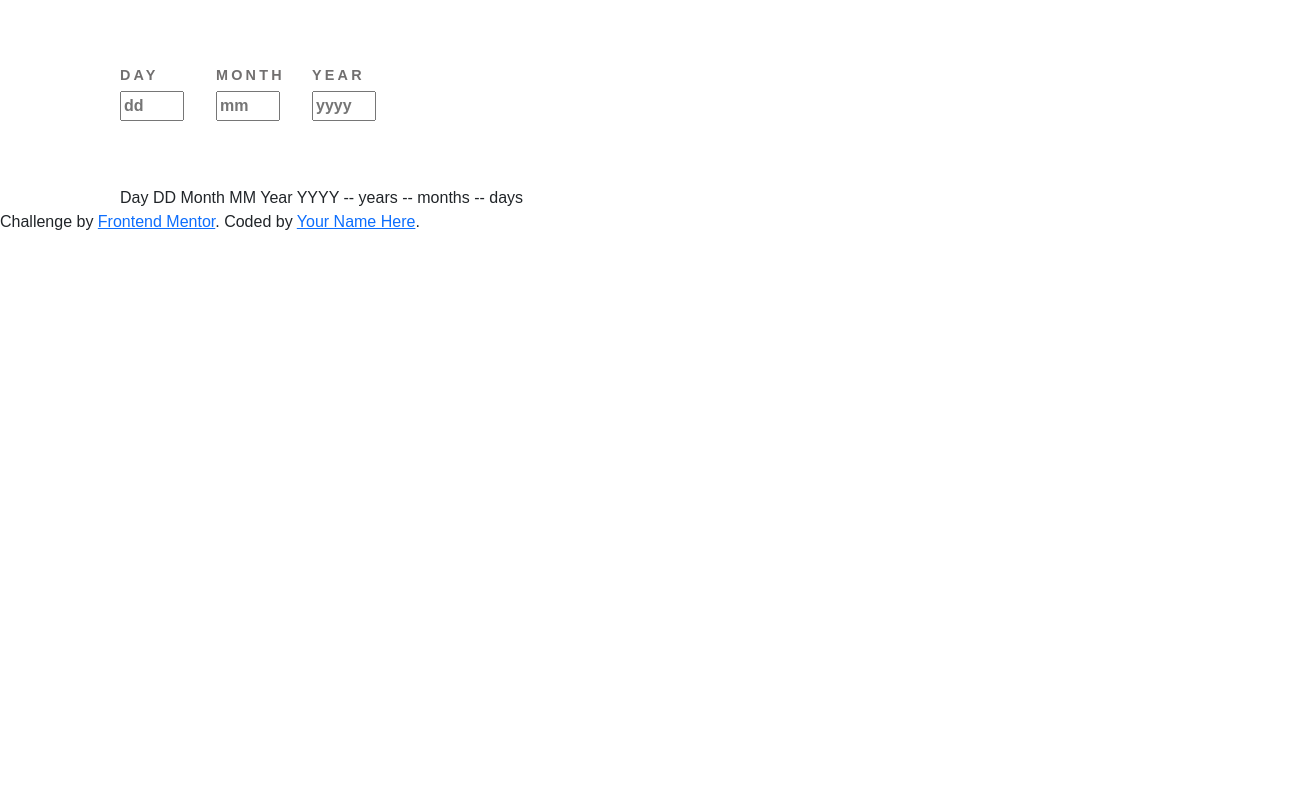
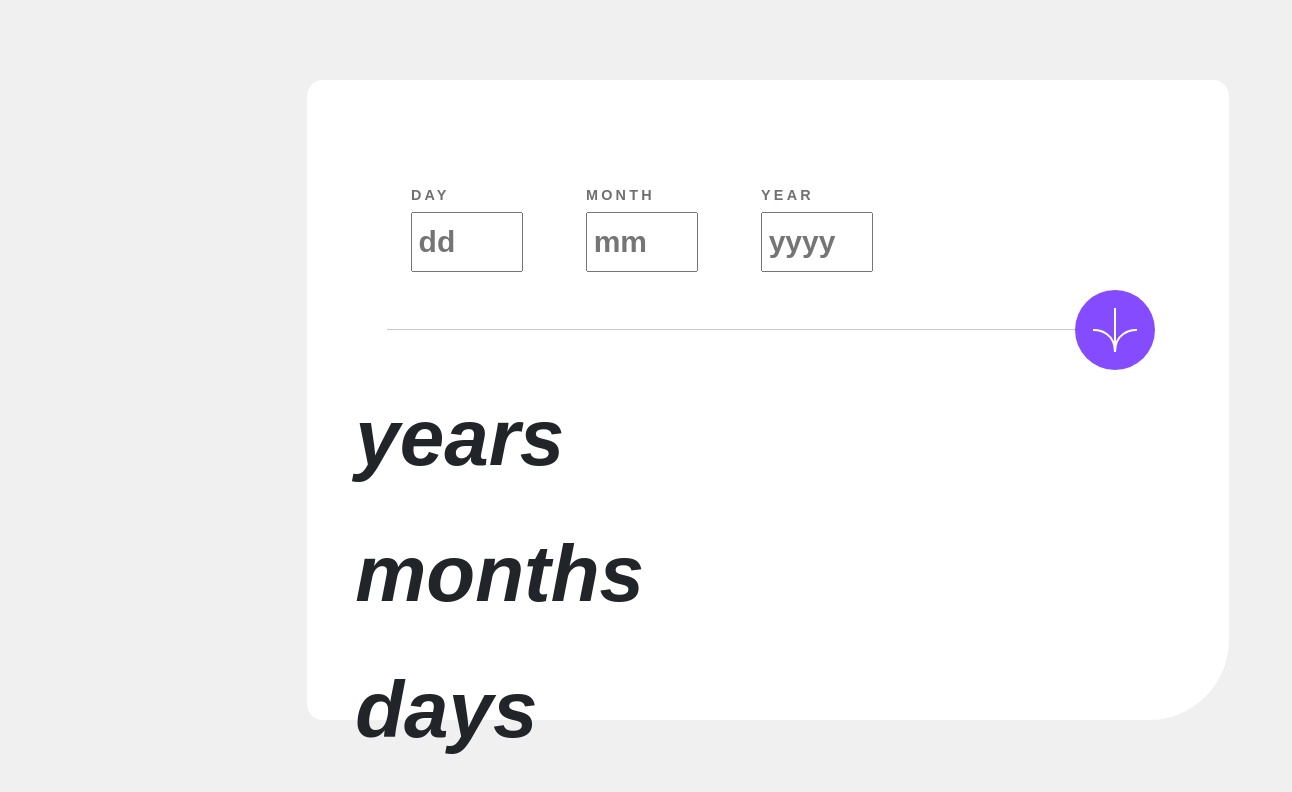
Before and after one commit to jjjooeyyy/Age-Calculator-App, a plain HTML site: page index.html in a window 1536 px wide. Shown: the whole page, without its empty margins (0-1292 px from the left). Drawn offline with nearby package versions, Linux system fonts and the light colour scheme.

Commit message:
work on the responsive design

```diff
--- a/index.html
+++ b/index.html
@@ -13,49 +13,48 @@
 
 <body>
 
-<div class="container">
- <!--  <div class="row input-wrapper">
-    <p class="col-3">DAY</p>
-    <p class="col-3">MONTH</p>
-    <p class="col-3">YEAR</p>
+<form>
 
-    <div class="row">
-    <input type="number" min="1" max="31" class="col-3">
-    <input type="number" min="1" max="12" class="col-3">
-    <input type="number" class="col-3">
+   <div class="input-wrapper">
 
-    </div> -->
-   <div class="input-wrapper">
     <div class="input-field">
       <label id="day">DAY</label>
       <input type="number" placeholder="dd" min="1" max="31">
     </div>
+
     <div class="input-field">
       <label id="month">MONTH</label>
       <input type="number" placeholder="mm" min="1" max="12">
    </div>
+
    <div class="input-field">
     <label id="year">YEAR</label>
     <input type="number" placeholder="yyyy">
     </div>
+
    </div>
-  Day
-  DD
-
-  Month
-  MM
-
-  Year
-  YYYY
-
-  -- years
-  -- months
-  -- days
+   <div class="seperator">
+    <hr>
+   <button id="btn"><img src="/assets/images/icon-arrow.svg"></button>
   </div>
 
-  <div class="attribution">
+  <div class="output">
+
+    <span id="year-output"></span><p>years</p>
+
+    <span id="month-output"></span><p>months</p>
+
+    <span id="day-output"></span><p>days</p>
+
+
+  </div>
+
+  </form>
+
+  <!-- <div class="attribution">
     Challenge by <a href="https://www.frontendmentor.io?ref=challenge" target="_blank">Frontend Mentor</a>.
     Coded by <a href="#">Your Name Here</a>.
-  </div>
+  </div> -->
+
 </body>
 </html>
--- a/style.css
+++ b/style.css
@@ -1,18 +1,32 @@
 *{
     box-sizing: border-box;
     font-family: 'Poppins', sans-serif;
+
 }
 
 body {
-    background-color: hsl(0, 0%, 86%);
     font-family: 'Poppins', sans-serif;
+    place-items: center;
+    overflow: hidden;
+    height: 100vh;
+	width: 100vw;
+	display: grid;
+    background-color: hsl(0, 0%, 94%) !important;
+}
+
+form {
+    margin: 1rem;
+    padding: 3rem;
+    background-color: hsl(0, 0%, 100%) ;
+    flex-direction: column;
+    border-radius: 1rem 1rem 5rem 1rem;
 }
 
 .input-wrapper {
-    margin: 5% auto;
-    font-family: 'Poppins', sans-serif;
+    place-content: center;
     display: flex;
     flex-direction: row;
+    padding-top: 1rem;
     gap: 2rem;
 }
 
@@ -24,8 +38,8 @@ body {
 
 input {
    font-weight: 700;
-   font-size: 30px;
-
+   font-size: 40px;
+   padding: 5%;
 }
 
 label {
@@ -35,3 +49,73 @@ label {
 	margin-bottom: 0.3rem;
     color: hsl(0, 1%, 44%);
 }
+
+.seperator {
+    display: flex;
+    flex-direction: row;
+    align-items: center;
+    justify-content: space-between;
+    margin: 2rem;
+}
+
+hr {
+   border: 1px solid hsl(0, 0%, 86%);
+   width: 100%;
+   height: 1px;
+}
+
+#btn {
+    background-color: hsl(259, 100%, 65%);
+    border-radius: 100%;
+    height: 3.5rem;
+    width:max-content;
+    border:none;
+    position: absolute;
+    left: 45%;
+}
+
+.output {
+place-content: center;
+}
+
+.output p {
+    font-family: 'Poppins', sans-serif;
+    font-weight: 800;
+    font-style: italic;
+    font-size: 3rem;
+}
+
+@media (min-width:1440px) {
+
+    form {
+        width: 60vw;
+        height: 80vh;
+    }
+
+    .input-wrapper {
+        justify-content: stretch;
+        margin: 5% 3%;
+    }
+
+    .input-field {
+        margin-left: 4%;
+        width: 7rem;
+    }
+
+
+    input[type="number"] {
+        font-size: 30px;
+    }
+
+    #btn {
+        left: 70%;
+        width: 5rem;
+        height: 5rem;
+    }
+
+    .output p {
+        font-size: 5rem;
+    }
+
+
+}
```
